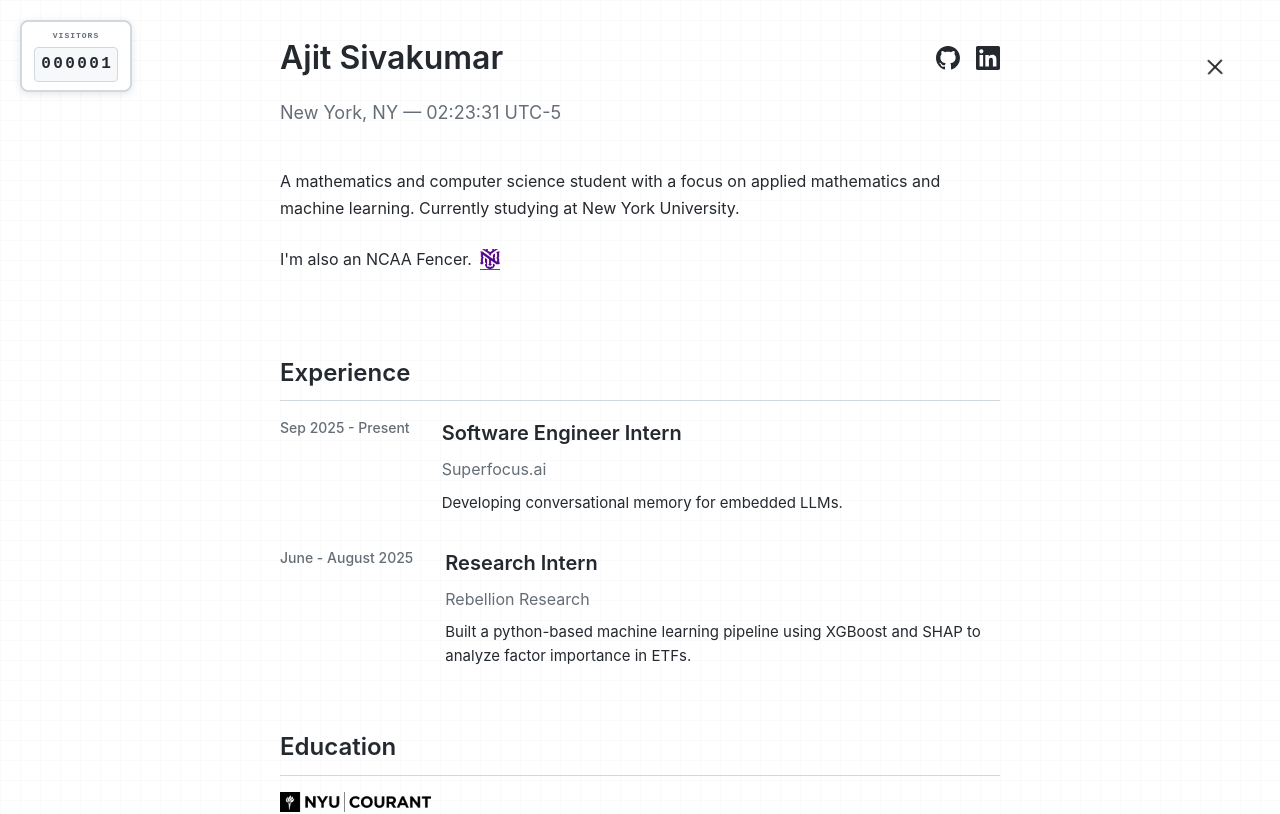
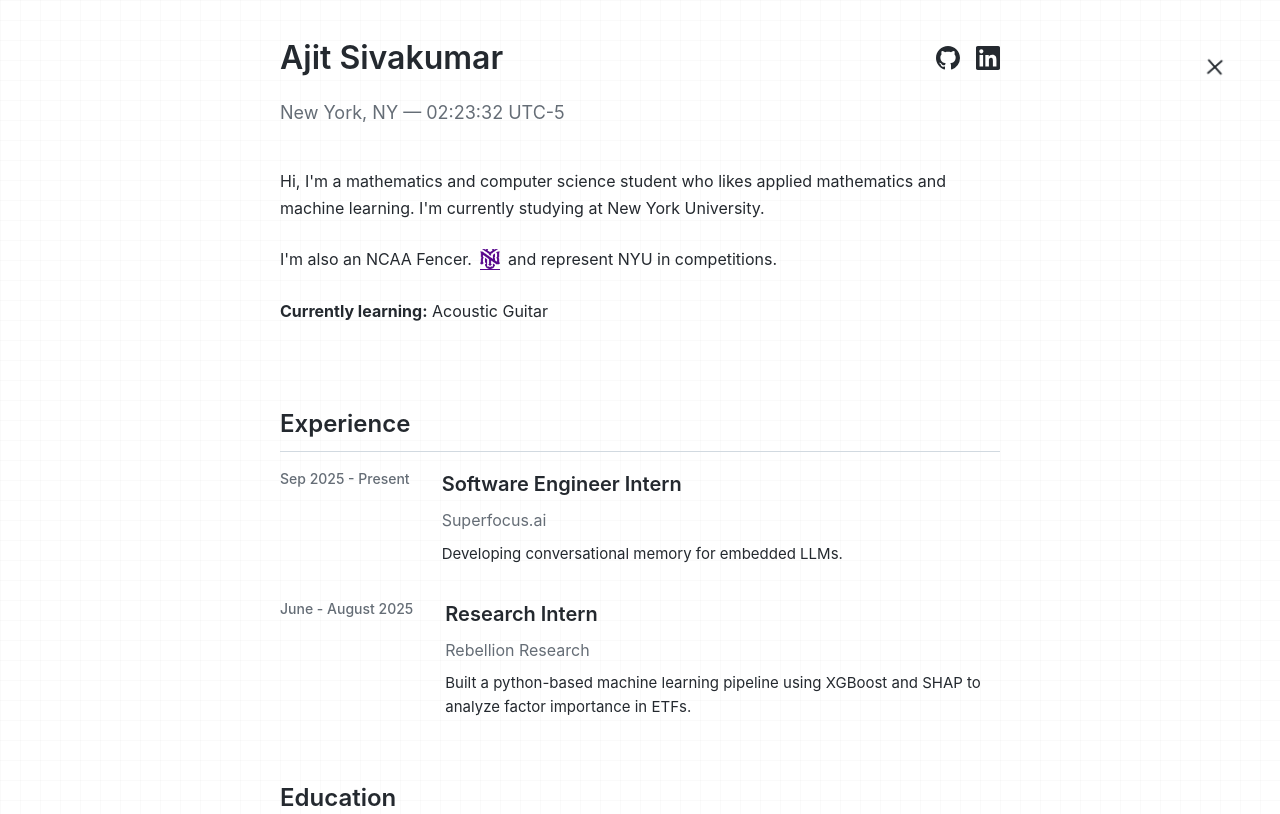
Before and after one commit to AjitSivakumar/portfolio_website, a Next.js app: page / in a window 1280 px wide. Shown: the top 814 px of the page. Built offline with nearby package versions, Linux system fonts and the light colour scheme.

Commit message:
cleanup 2

```diff
--- a/app/globals.css
+++ b/app/globals.css
@@ -11,7 +11,7 @@
   --text-muted: #656d76;
   --border-color: #d1d9e0;
   --grid-color: rgba(0,0,0,0.02);
-  --link-color: #0366d6;
+  --link-color: #57068c;
   --code-bg: #f6f8fa;
 }
 
@@ -21,7 +21,7 @@
   --text-muted: #b1bac4;
   --border-color: #30363d;
   --grid-color: rgba(255,255,255,0.05);
-  --link-color: #79c0ff;
+  --link-color: #9b6bcc;
   --code-bg: #161b22;
 }
 
@@ -305,46 +305,24 @@
   transition: color 0.3s ease, border-color 0.3s ease;
 }
 
-/* Visitor Counter */
-.visitor-counter {
+/* QR Code */
+.qr-code-container {
   position: fixed;
   top: 20px;
   left: 20px;
-  background: var(--bg-color);
+  background: white;
   border: 2px solid var(--border-color);
   border-radius: 8px;
-  padding: 8px 12px;
-  font-family: 'Courier New', monospace;
+  padding: 8px;
   z-index: 1000;
   box-shadow: 0 2px 8px rgba(0, 0, 0, 0.1);
 }
 
-.counter-label {
-  font-size: 8px;
-  font-weight: bold;
-  color: var(--text-muted);
-  letter-spacing: 1px;
-  margin-bottom: 4px;
-  text-align: center;
-}
-
-.counter-display {
-  display: flex;
-  gap: 2px;
-  font-size: 16px;
-  font-weight: bold;
-  color: var(--text-color);
-  background: var(--code-bg);
-  padding: 4px 6px;
+.qr-code {
+  display: block;
+  width: 80px;
+  height: 80px;
   border-radius: 4px;
-  border: 1px solid var(--border-color);
-}
-
-.counter-digit {
-  display: inline-block;
-  min-width: 10px;
-  text-align: center;
-  font-variant-numeric: tabular-nums;
 }
 
 /* Dark mode toggle button */
@@ -990,3 +968,38 @@
     gap: 16px;
   }
 }
+
+.footer {
+  text-align: center;
+  padding: 2rem 1rem;
+  margin-top: 4rem;
+  border-top: 1px solid var(--border-color);
+  color: var(--text-muted);
+  font-size: 0.9rem;
+}
+
+.footer-content {
+  display: flex;
+  flex-direction: column;
+  align-items: center;
+  gap: 1rem;
+}
+
+.footer p {
+  margin: 0;
+}
+
+.footer-social-links {
+  display: flex;
+  gap: 1rem;
+  align-items: center;
+}
+
+.footer-social-links .social-icon {
+  opacity: 0.7;
+  transition: opacity 0.2s ease;
+}
+
+.footer-social-links .social-icon:hover {
+  opacity: 1;
+}
--- a/app/page.tsx
+++ b/app/page.tsx
@@ -73,15 +73,6 @@
 
   return (
     <>
-      <div className="visitor-counter">
-        <div className="counter-label">VISITORS</div>
-        <div className="counter-display">
-          {visitorCount.toString().padStart(6, '0').split('').map((digit, index) => (
-            <span key={index} className="counter-digit">{digit}</span>
-          ))}
-        </div>
-      </div>
-
       <button
         onClick={toggleTheme}
         className="theme-toggle"
@@ -115,8 +106,8 @@
 
         <div className="description">
           <p>
-            A mathematics and computer science student with a focus on applied mathematics
-            and machine learning. Currently studying at New York University.
+            Hi, I'm a mathematics and computer science student who likes applied mathematics
+            and machine learning. I'm currently studying at New York University.
           </p>
 
           <p className="fencer-info">
@@ -124,7 +115,11 @@
             <a href="https://gonyuathletics.com/sports/mens-fencing/roster/ajit-sivakumar/15761" target="_blank" rel="noopener noreferrer" className="nyu-logo-link">
               <img src="/NYU_Monogram_1C_Violet.png" alt="NYU Athletics" className="nyu-logo" />
             </a>
+
+            and represent NYU in competitions.
           </p>
+
+          <p><strong>Currently learning:</strong> Acoustic Guitar</p>
         </div>
       </header>
 
@@ -290,6 +285,24 @@
         </div>
       </section>
     </div>
+
+    <footer className="footer">
+      <div className="footer-content">
+        <p>© 2025 Ajit Sivakumar</p>
+        <div className="footer-social-links">
+          <a href="https://github.com/ajitsivakumar" target="_blank" rel="noopener noreferrer" className="social-icon" aria-label="GitHub">
+            <svg width="20" height="20" viewBox="0 0 24 24" fill="currentColor">
+              <path d="M12 0C5.37 0 0 5.37 0 12c0 5.31 3.435 9.795 8.205 11.385.6.105.825-.255.825-.57 0-.285-.015-1.23-.015-2.235-3.015.555-3.795-.735-4.035-1.41-.135-.345-.72-1.41-1.23-1.695-.42-.225-1.02-.78-.015-.795.945-.015 1.62.87 1.845 1.23 1.08 1.815 2.805 1.305 3.495.99.105-.78.42-1.305.765-1.605-2.67-.3-5.46-1.335-5.46-5.925 0-1.305.465-2.385 1.23-3.225-.12-.3-.54-1.53.12-3.18 0 0 1.005-.315 3.3 1.23.96-.27 1.98-.405 3-.405s2.04.135 3 .405c2.295-1.56 3.3-1.23 3.3-1.23.66 1.65.24 2.88.12 3.18.765.84 1.23 1.905 1.23 3.225 0 4.605-2.805 5.625-5.475 5.925.435.375.81 1.095.81 2.22 0 1.605-.015 2.895-.015 3.3 0 .315.225.69.825.57A12.02 12.02 0 0024 12c0-6.63-5.37-12-12-12z"/>
+            </svg>
+          </a>
+          <a href="https://linkedin.com/in/ajit-sivakumar" target="_blank" rel="noopener noreferrer" className="social-icon" aria-label="LinkedIn">
+            <svg width="20" height="20" viewBox="0 0 24 24" fill="currentColor">
+              <path d="M20.447 20.452h-3.554v-5.569c0-1.328-.027-3.037-1.852-3.037-1.853 0-2.136 1.445-2.136 2.939v5.667H9.351V9h3.414v1.561h.046c.477-.9 1.637-1.85 3.37-1.85 3.601 0 4.267 2.37 4.267 5.455v6.286zM5.337 7.433c-1.144 0-2.063-.926-2.063-2.065 0-1.138.92-2.063 2.063-2.063 1.14 0 2.064.925 2.064 2.063 0 1.139-.925 2.065-2.064 2.065zm1.782 13.019H3.555V9h3.564v11.452zM22.225 0H1.771C.792 0 0 .774 0 1.729v20.542C0 23.227.792 24 1.771 24h20.451C23.2 24 24 23.227 24 22.271V1.729C24 .774 23.2 0 22.222 0h.003z"/>
+            </svg>
+          </a>
+        </div>
+      </div>
+    </footer>
     </>
   );
 }
```
